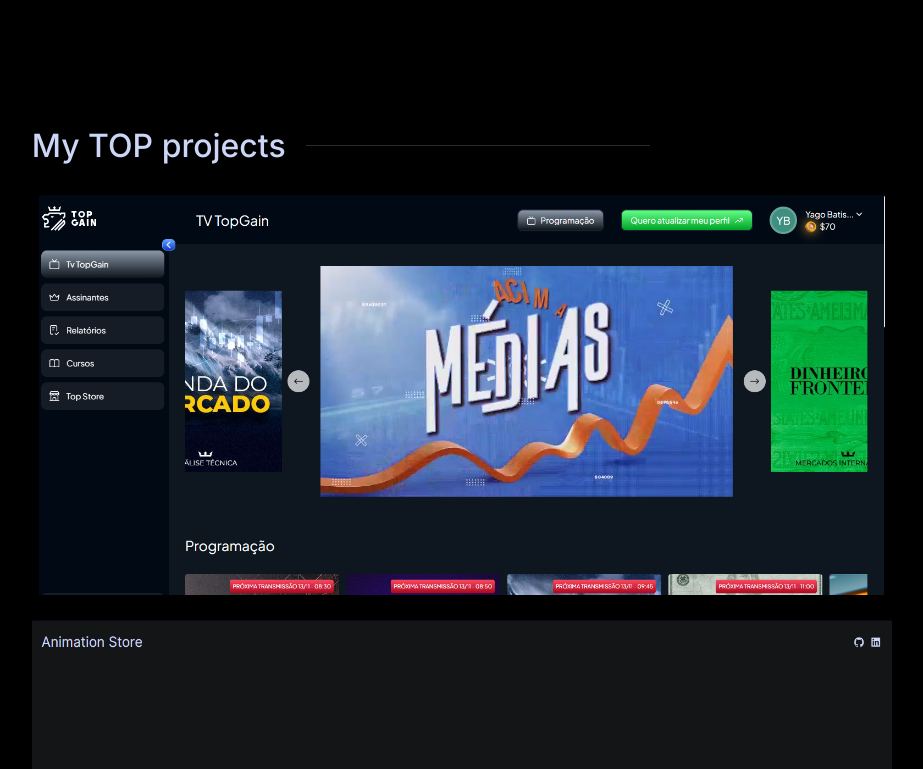
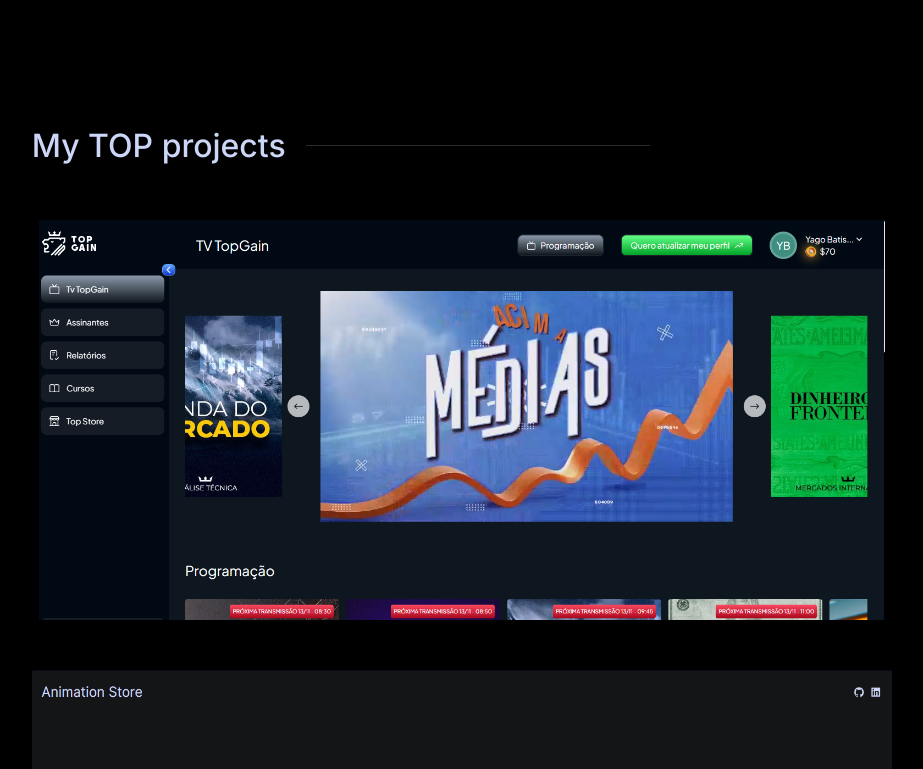
Before and after one commit to YagoLeite/My-Portifolio, a Next.js app: page / in a window 1280 px wide. Shown: the part 2000-2769 px from the top of the page, without its empty margins (178-1101 px from the left). Built offline with nearby package versions, Linux system fonts and the light colour scheme; a web font is replaced by a local one.

Commit message:
update: gap

```diff
--- a/pages/index.js
+++ b/pages/index.js
@@ -109,7 +109,7 @@
           <Hero />
           <AboutMe />
           <Work />
-          <Flex direction="column" gap="25px" w="100%">
+          <Flex direction="column" gap="50px" w="100%">
             <Flex w="100%" gap="20px" align="center">
               <Text color="#CCD6F6" fontSize="32px">{`My TOP projects`}</Text>
               <Divider
```
